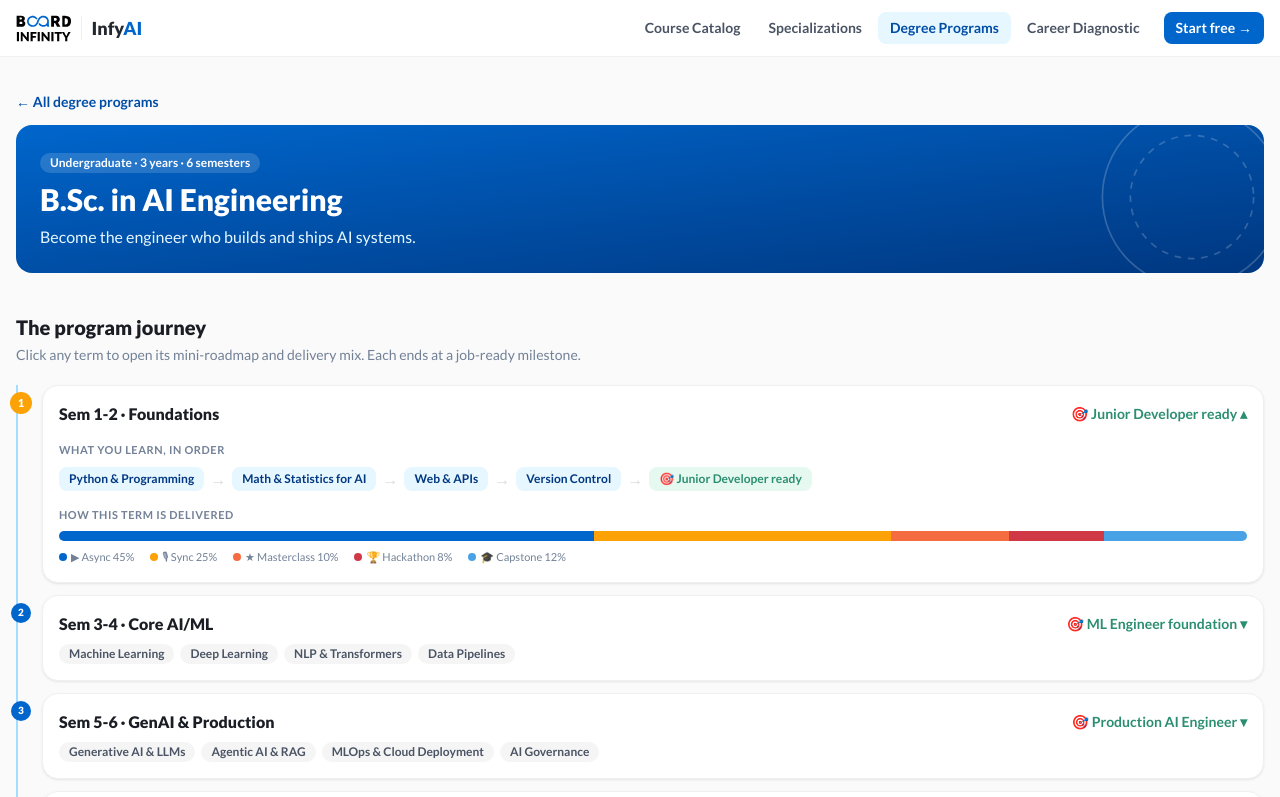
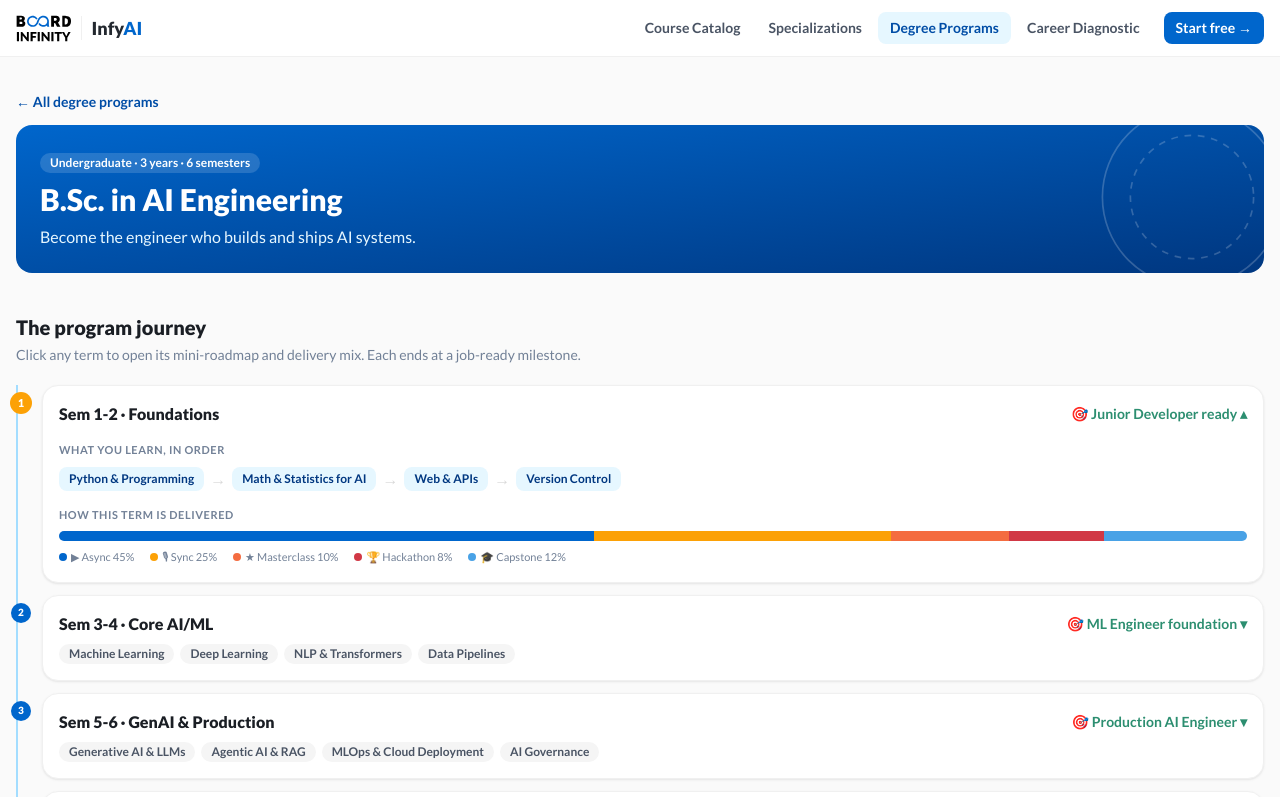
Before and after one commit to ravi6703/infyskill, a Next.js app: page /degrees/bsc-ai-engineering in a window 1280 px wide. Shown: the top 797 px of the page. Built offline with nearby package versions, Linux system fonts and the light colour scheme.

Commit message:
v8.3: degree term — remove duplicate milestone chip from learn-in-order chain

```diff
--- a/app/degrees/[slug]/DegreeTerms.jsx
+++ b/app/degrees/[slug]/DegreeTerms.jsx
@@ -33,8 +33,6 @@ export default function DegreeTerms({ terms, delivery }) {
                         {k < t.themes.length - 1 && <span className="text-ink-300">→</span>}
                       </span>
                     ))}
-                    <span className="text-ink-300">→</span>
-                    <span className="rounded-lg bg-teal-50 px-2.5 py-1 text-xs font-bold text-teal-600">🎯 {t.milestone}</span>
                   </div>
 
                   {/* delivery mix for the term */}
```
